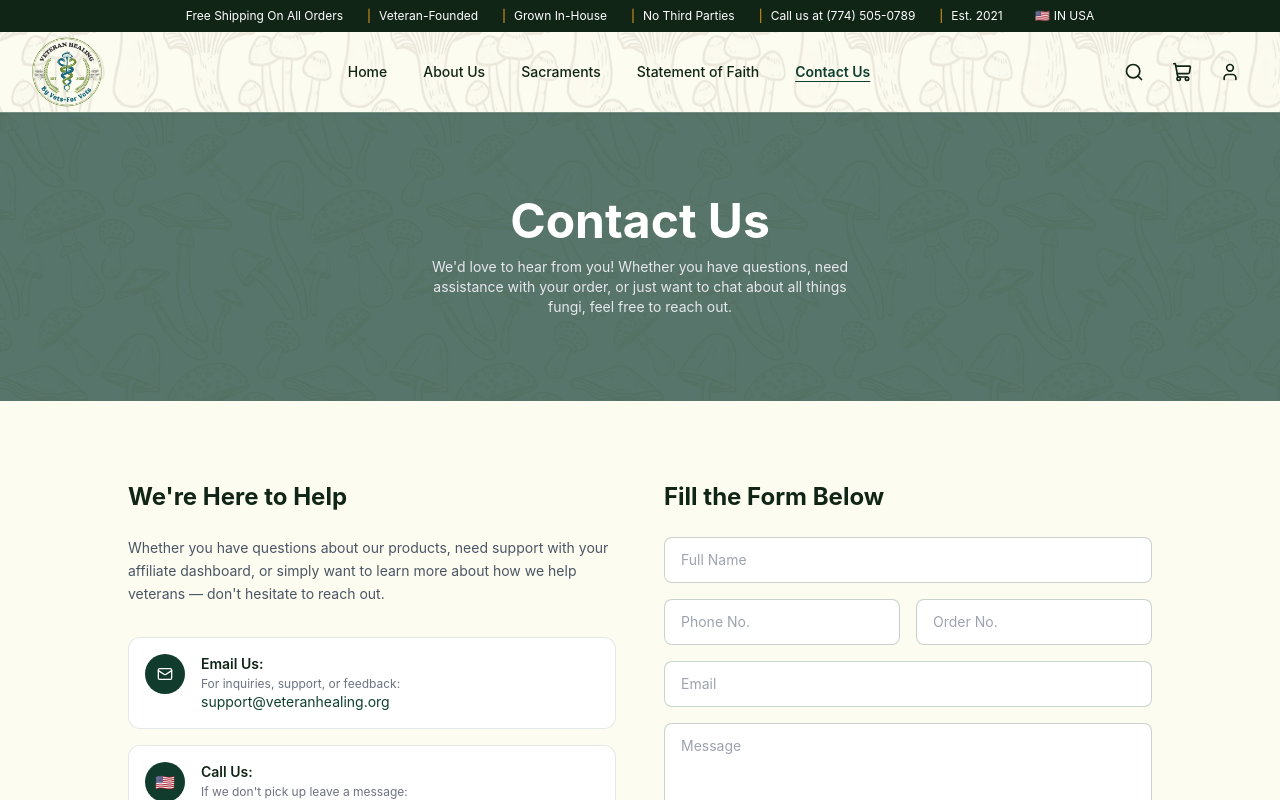
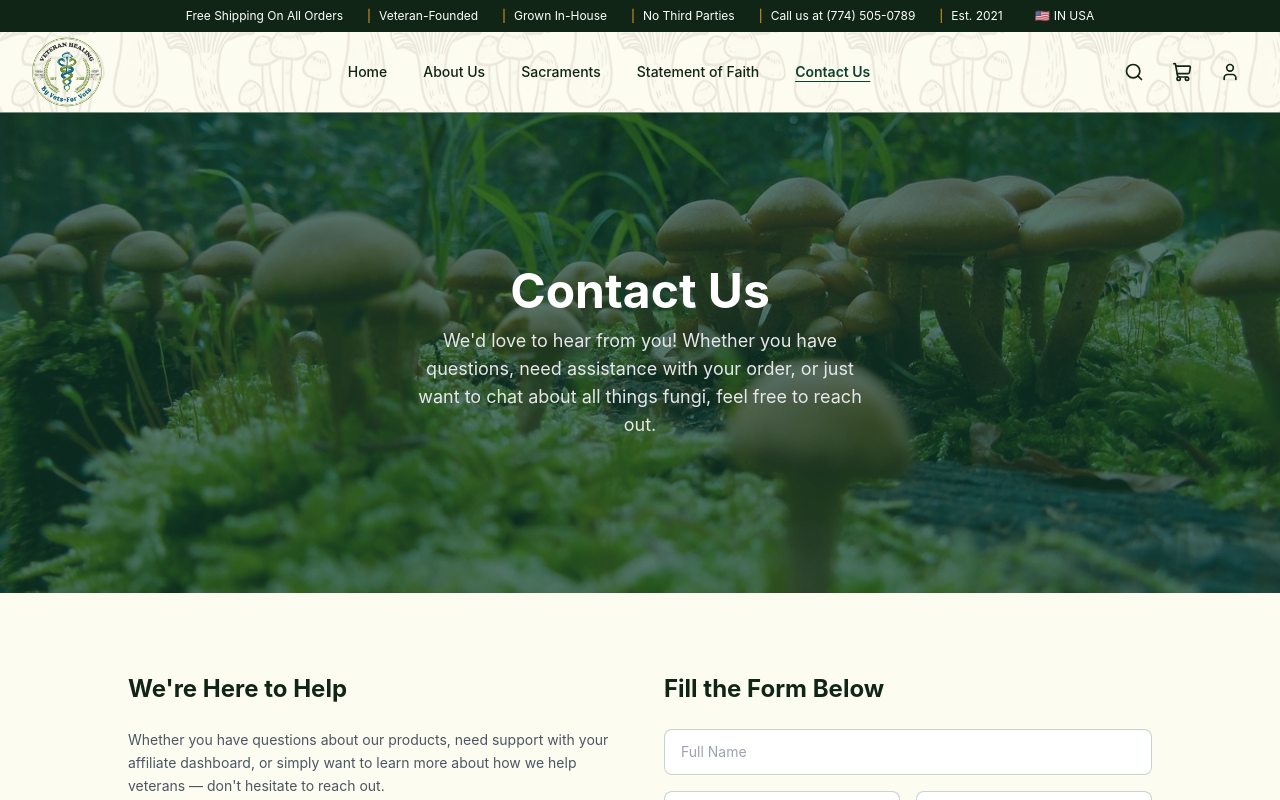
Before and after one commit to Dot-Click/veteran-healing-fe, a React (Vite) app: page /contact in a window 1280 px wide. Shown: the top 800 px of the page. Built offline with nearby package versions, Linux system fonts and the light colour scheme.

Commit message:
create: contact us page

```diff
--- a/src/pages/ContactPage.tsx
+++ b/src/pages/ContactPage.tsx
@@ -1,6 +1,6 @@
 import { useState } from "react";
 import MainLayout from "../components/layout/MainLayout";
-import { Mail, MessageCircle } from "lucide-react";
+import { Mail, MessageCircle, PhoneCallIcon } from "lucide-react";
 import { FacebookIcon } from "../components/common/SocialIcons";
 import { CONTACT_INFO, SOCIAL_LINKS } from "../lib/constants";
 import { ASSETS } from "../lib/assetPaths";
@@ -19,13 +19,13 @@ export default function ContactPage() {
     <MainLayout>
       {/* Hero */}
       <section
-        className="relative h-52 lg:h-72 flex items-center bg-cover bg-center"
-        style={{ backgroundImage: `url(${ASSETS.CONTACT_BG})` }}
+        className="relative min-h-[50vh] lg:min-h-[60vh] flex items-center bg-brand-primary overflow-hidden w-full"
+        style={{ backgroundImage: `url(${ASSETS.SLIDER_3})`, backgroundPosition: "center" }}
       >
         <div className="absolute inset-0 bg-brand-primary/70" aria-hidden="true" />
         <div className="relative container-site text-center w-full">
           <h1 className="text-4xl lg:text-5xl font-bold text-white mb-3">Contact Us</h1>
-          <p className="text-gray-200 text-sm max-w-md mx-auto">
+          <p className="text-gray-200 text-lg max-w-md mx-auto">
             We'd love to hear from you! Whether you have questions, need assistance with your order,
             or just want to chat about all things fungi, feel free to reach out.
           </p>
@@ -63,7 +63,7 @@ export default function ContactPage() {
                   className="flex items-start gap-4 bg-white rounded-xl p-4 border border-brand-border/20 hover:border-brand-cta transition-colors group"
                 >
                   <div className="w-10 h-10 rounded-full bg-brand-primary flex items-center justify-center flex-shrink-0">
-                    <span className="text-white text-base">🇺🇸</span>
+                    <PhoneCallIcon size={16} className="text-white" />
                   </div>
                   <div>
                     <p className="font-semibold text-brand-dark group-hover:text-brand-cta text-sm">Call Us:</p>
```
